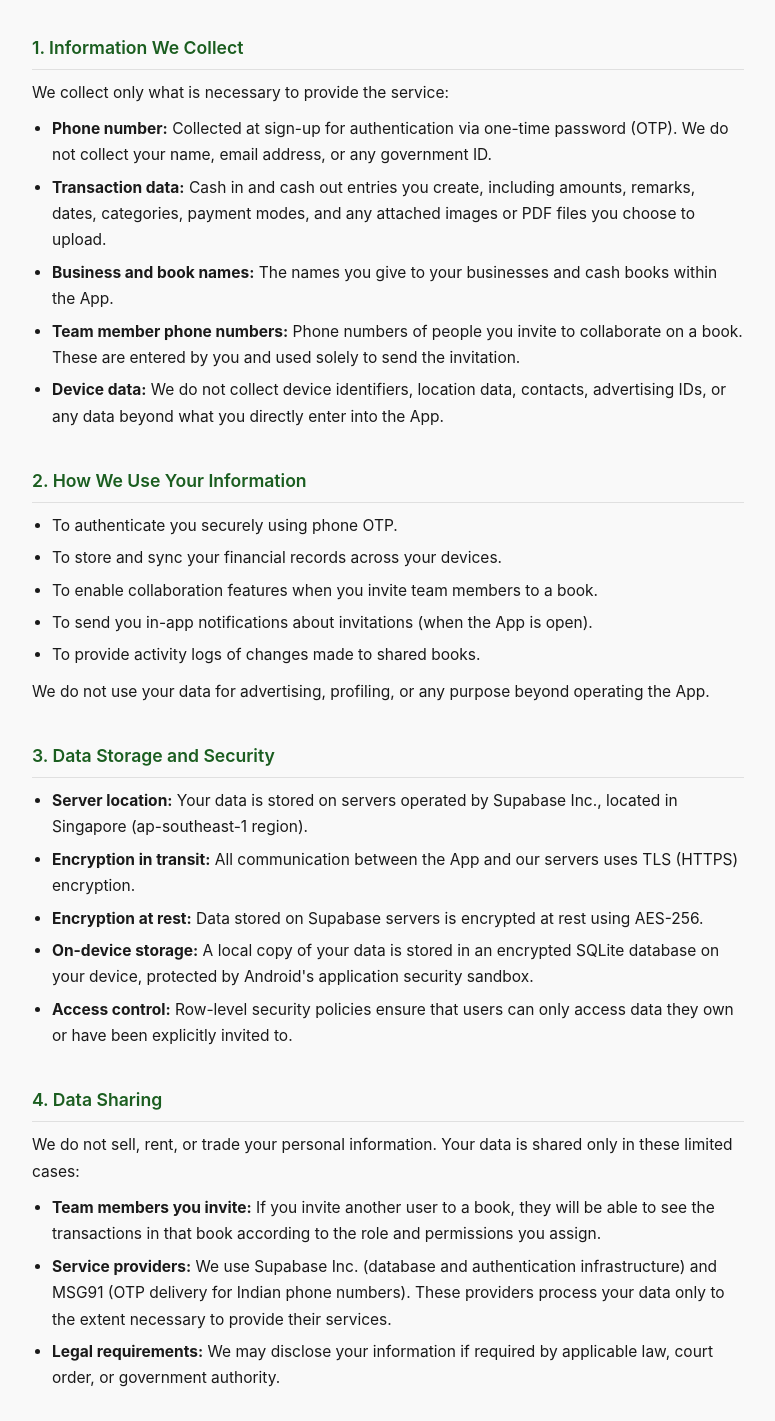
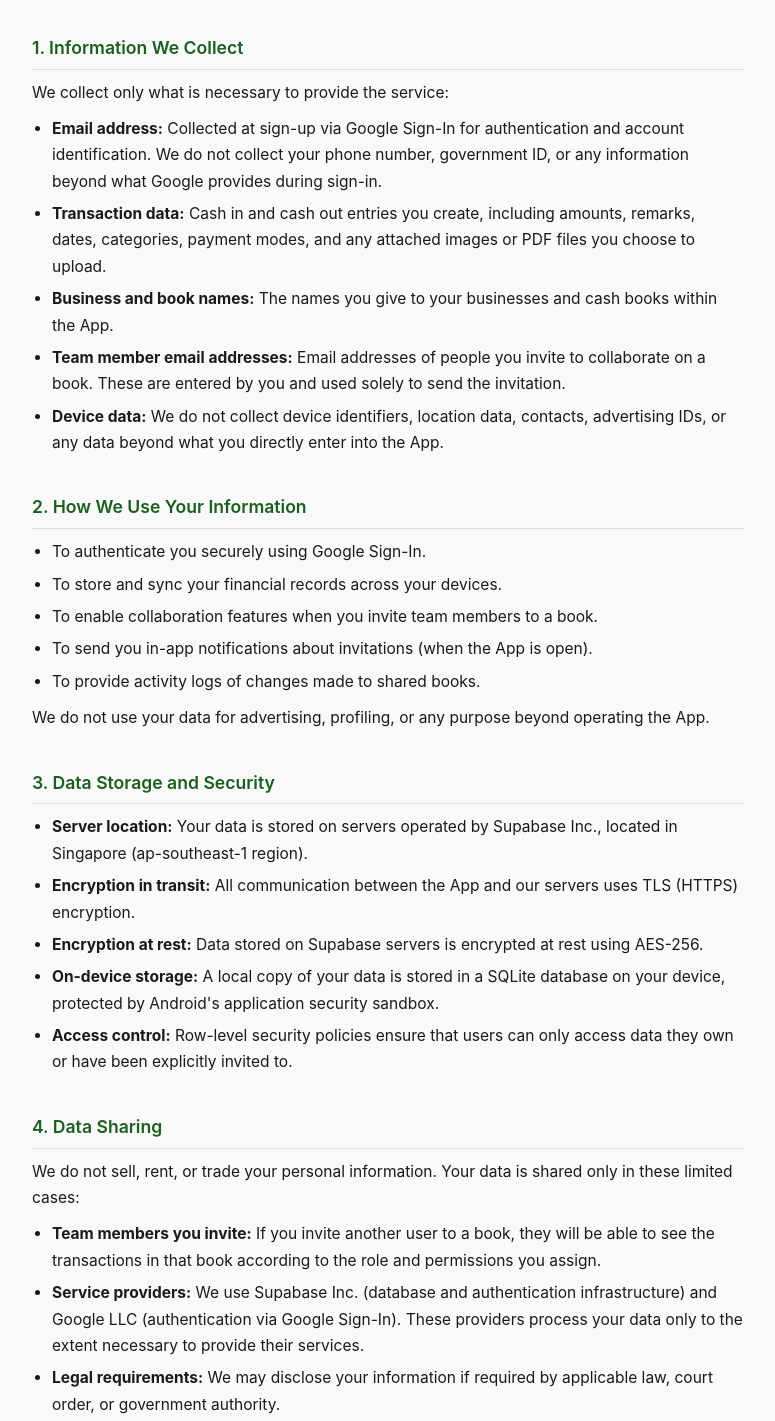
Before and after one commit to ratulkhanna/cashflowpro-legal, a plain HTML site: page privacy-policy.html in a window 1280 px wide. Shown: the part 329-1750 px from the top of the page, without its empty margins (252-1027 px from the left). Drawn offline with Linux system fonts and the light colour scheme.

Commit message:
Update privacy-policy.html

```diff
--- a/privacy-policy.html
+++ b/privacy-policy.html
@@ -68,16 +68,16 @@
   <h2>1. Information We Collect</h2>
   <p>We collect only what is necessary to provide the service:</p>
   <ul>
-    <li><strong>Phone number:</strong> Collected at sign-up for authentication via one-time password (OTP). We do not collect your name, email address, or any government ID.</li>
+    <li><strong>Email address:</strong> Collected at sign-up via Google Sign-In for authentication and account identification. We do not collect your phone number, government ID, or any information beyond what Google provides during sign-in.</li>
     <li><strong>Transaction data:</strong> Cash in and cash out entries you create, including amounts, remarks, dates, categories, payment modes, and any attached images or PDF files you choose to upload.</li>
     <li><strong>Business and book names:</strong> The names you give to your businesses and cash books within the App.</li>
-    <li><strong>Team member phone numbers:</strong> Phone numbers of people you invite to collaborate on a book. These are entered by you and used solely to send the invitation.</li>
+    <li><strong>Team member email addresses:</strong> Email addresses of people you invite to collaborate on a book. These are entered by you and used solely to send the invitation.</li>
     <li><strong>Device data:</strong> We do not collect device identifiers, location data, contacts, advertising IDs, or any data beyond what you directly enter into the App.</li>
   </ul>
 
   <h2>2. How We Use Your Information</h2>
   <ul>
-    <li>To authenticate you securely using phone OTP.</li>
+    <li>To authenticate you securely using Google Sign-In.</li>
     <li>To store and sync your financial records across your devices.</li>
     <li>To enable collaboration features when you invite team members to a book.</li>
     <li>To send you in-app notifications about invitations (when the App is open).</li>
@@ -90,7 +90,7 @@
     <li><strong>Server location:</strong> Your data is stored on servers operated by Supabase Inc., located in Singapore (ap-southeast-1 region).</li>
     <li><strong>Encryption in transit:</strong> All communication between the App and our servers uses TLS (HTTPS) encryption.</li>
     <li><strong>Encryption at rest:</strong> Data stored on Supabase servers is encrypted at rest using AES-256.</li>
-    <li><strong>On-device storage:</strong> A local copy of your data is stored in an encrypted SQLite database on your device, protected by Android's application security sandbox.</li>
+    <li><strong>On-device storage:</strong> A local copy of your data is stored in a SQLite database on your device, protected by Android's application security sandbox.</li>
     <li><strong>Access control:</strong> Row-level security policies ensure that users can only access data they own or have been explicitly invited to.</li>
   </ul>
 
@@ -98,7 +98,7 @@
   <p>We do not sell, rent, or trade your personal information. Your data is shared only in these limited cases:</p>
   <ul>
     <li><strong>Team members you invite:</strong> If you invite another user to a book, they will be able to see the transactions in that book according to the role and permissions you assign.</li>
-    <li><strong>Service providers:</strong> We use Supabase Inc. (database and authentication infrastructure) and MSG91 (OTP delivery for Indian phone numbers). These providers process your data only to the extent necessary to provide their services.</li>
+    <li><strong>Service providers:</strong> We use Supabase Inc. (database and authentication infrastructure) and Google LLC (authentication via Google Sign-In). These providers process your data only to the extent necessary to provide their services.</li>
     <li><strong>Legal requirements:</strong> We may disclose your information if required by applicable law, court order, or government authority.</li>
   </ul>
 
```
